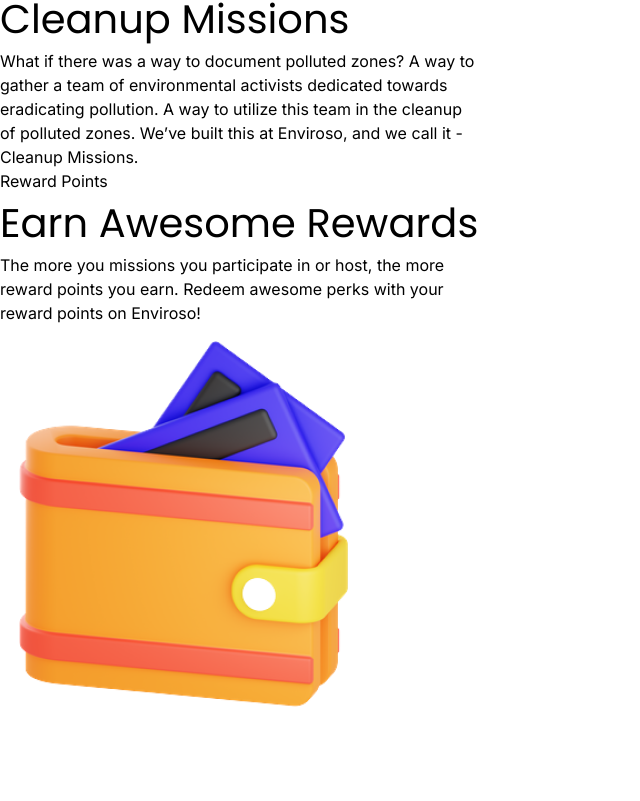
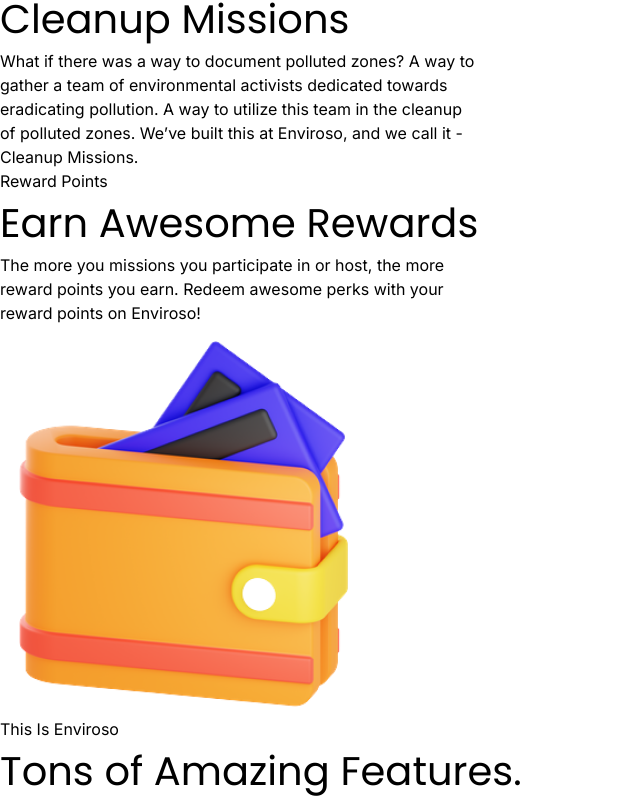
Before and after one commit to enviroso/landing, a Next.js app: page / in a window 1280 px wide. Shown: the part 1033-1834 px from the top of the page, without its empty margins (0-640 px from the left). Before the commit the page ends 1750 px from the top, so only its background shows below. Built offline with nearby package versions, Linux system fonts and the light colour scheme.

Commit message:
create feature card layout

```diff
--- /dev/null
+++ b/components/parts/Section4.tsx
@@ -0,0 +1,31 @@
+import React from "react";
+
+export const Section4 = () => {
+  return (
+    <div className="w-screen min-h-screen p-[2rem]">
+      {/* header */}
+      <div className="flex flex-col items-center justify-center mt-[4rem]">
+        <h3 className="text-[1.2rem] font-medium uppercase mb-1 text-orange">
+          This Is Enviroso
+        </h3>
+        <h1 className="text-[2rem] md:text-[2.5rem] font-semibold font__poppins mb-2">
+          Tons of Amazing Features.
+        </h1>
+      </div>
+
+      {/* features */}
+      <div className="flex flex-wrap gap-1 lg:w-[63rem] pt-[5rem] mx-auto">
+        <FeatureCard />
+        <FeatureCard />
+        <FeatureCard />
+        <FeatureCard />
+        <FeatureCard />
+        <FeatureCard />
+      </div>
+    </div>
+  );
+};
+
+const FeatureCard = ({ Icon, Title, Description }: any) => {
+  return <div className="bg-blackMuted w-full md:w-[20rem] h-[14rem]"></div>;
+};
--- a/pages/index.tsx
+++ b/pages/index.tsx
@@ -1,6 +1,7 @@
 import { Section1 } from "~/components/parts/Section1";
 import { Section2 } from "~/components/parts/Section2";
 import { Section3 } from "~/components/parts/Section3";
+import { Section4 } from "~/components/parts/Section4";
 
 export default function Home() {
   return (
@@ -8,6 +9,7 @@ export default function Home() {
       <Section1 />
       <Section2 />
       <Section3 />
+      <Section4 />
     </>
   );
 }
--- a/tailwind.config.js
+++ b/tailwind.config.js
@@ -5,6 +5,7 @@ module.exports = {
     colors: {
       accent: "#5DC192",
       black: "#010101",
+      blackMuted: "#0B0B0B",
       white: "#FFFFFF",
       whiteMuted: "#CACACA",
       blue: "#217AFF",
```
